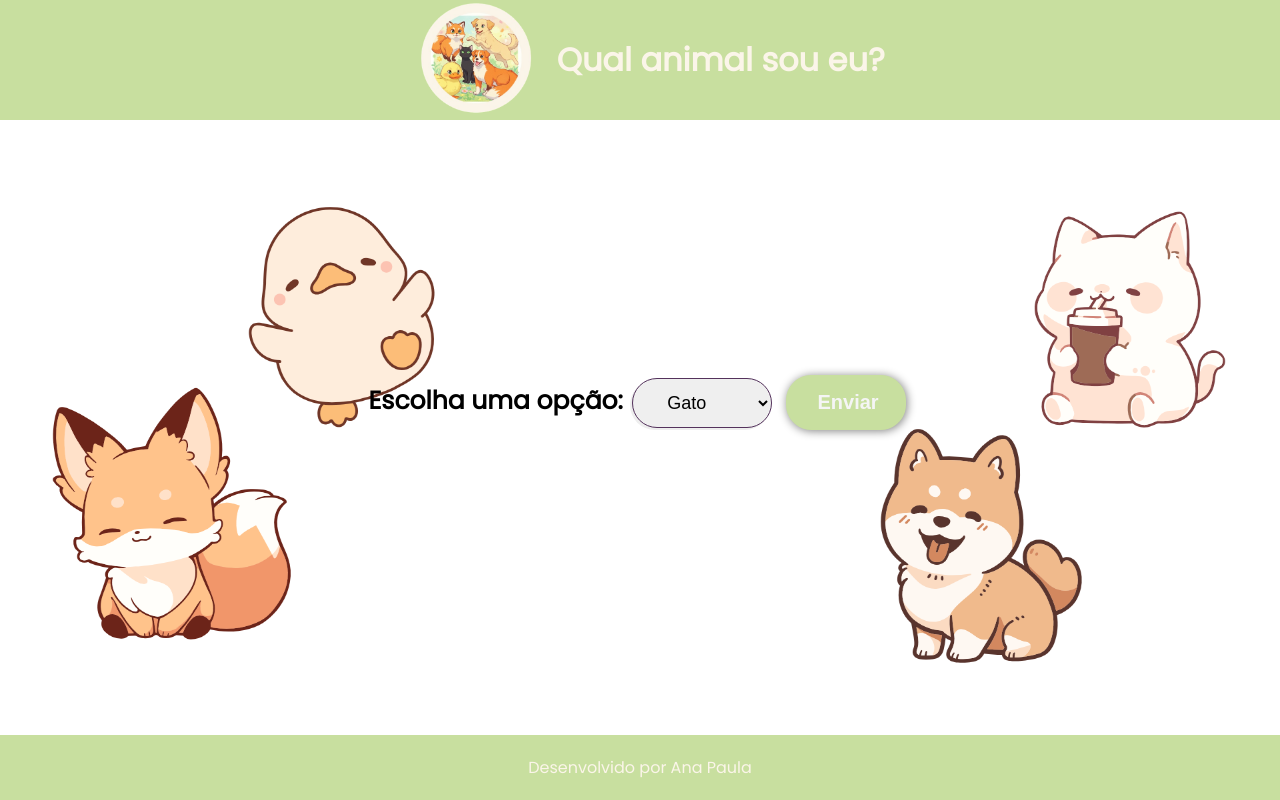
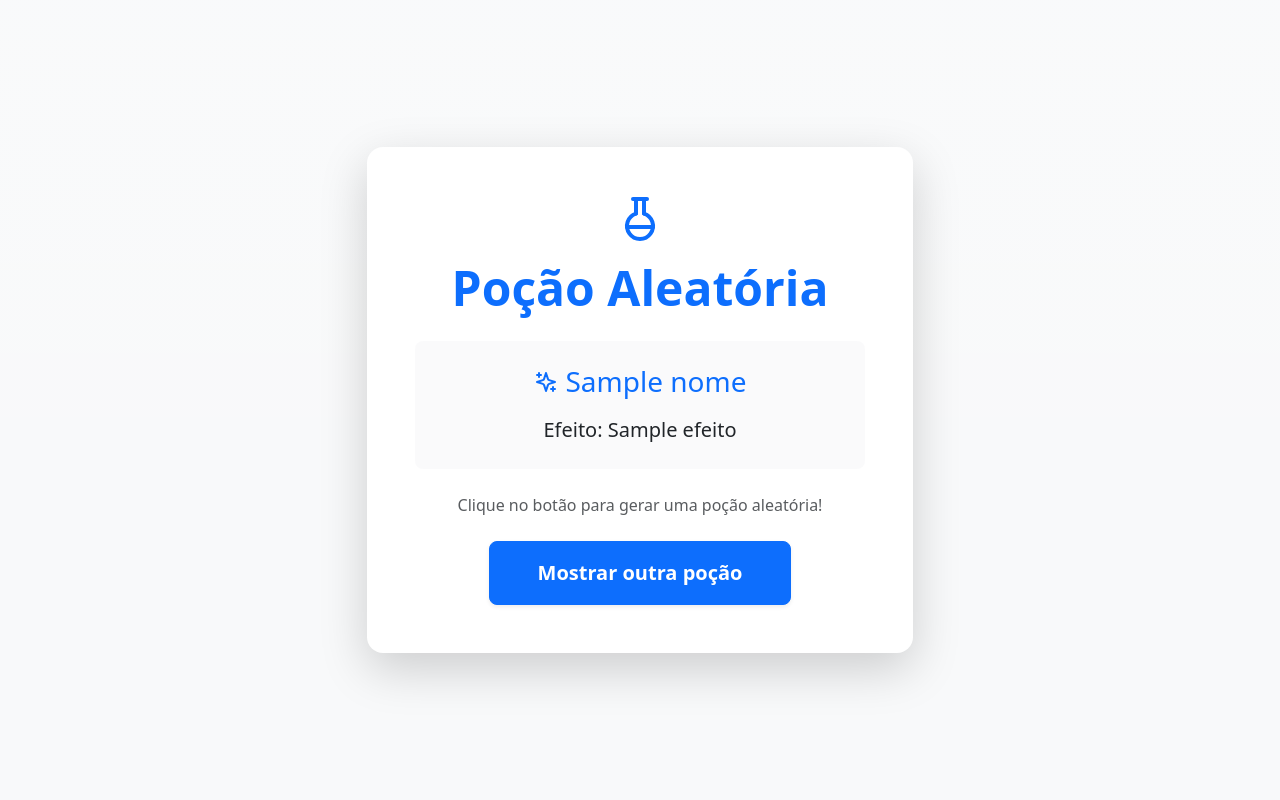
Before and after one commit to AnaPaulaMaximo/q-animal-sou-eu, a Flask app: template templates/index.html in a window 1280 px wide. Run offline with Flask 3, Linux system fonts and the light colour scheme; the template is opened without the code that fills it: most values are stand-ins (such as "Sample title", 1, 10 or a date in 2020).

Commit message:
primeiro commit

```diff
--- a/app.py
+++ b/app.py
@@ -1,95 +1,34 @@
-from flask import Flask, request, render_template
+from flask import Flask, render_template, request
 import requests
+import random
 
 app = Flask(__name__)
 
+API_ENDPOINT = 'https://wizard-world-api.herokuapp.com/Elixirs'
+
 @app.route('/', methods=['GET', 'POST'])
-def index():
-    if request.method == 'GET':
-        return render_template('index.html')
+def render_potion():
+    nome_pocao = None
+    efeito_pocao = None
+    erro = None
 
-    escolha = request.form.get('escolha', None)
+    if request.method == 'POST':
+        try:
+            response = requests.get(API_ENDPOINT)
+            if response.status_code == 200:
+                dados = response.json()
+                if dados:
+                    pocao_aleatoria = random.choice(dados)
+                    nome_pocao = pocao_aleatoria.get('name', 'Poção Desconhecida')
+                    efeito_pocao = pocao_aleatoria.get('effect', 'Efeito desconhecido')
+                else:
+                    erro = "Nenhuma poção encontrada na API!"
+            else:
+                erro = f"Erro na API: {response.status_code}"
+        except requests.exceptions.RequestException as e:
+            erro = f"Erro ao conectar com a API"
 
-    if not escolha:
-        return render_template('index.html', erro="Você precisa fazer uma escolha!")
-
-    if escolha == 'cat':
-        return render_cat()
-    elif escolha == 'fox':
-        return render_fox()
-    elif escolha == 'dog':
-        return render_dog()
-    else:
-        return render_duck()
-
-
-@app.route('/cat', methods=['GET', 'POST'])
-def render_cat():
-    API_ENDPOINT = 'https://api.thecatapi.com/v1/images/search'
-    if request.method == 'GET':
-        return render_template('cat.html')
-
-    response = requests.get(API_ENDPOINT)
-
-    if response.status_code == 200:
-        dados = response.json()
-        url_imagem = dados[0]['url']
-        return render_template('cat.html', url_img=url_imagem)
-    else:
-        print(response.status_code)
-        return render_template('cat.html', erro="Erro no sistema! O gato sumiu!")
-
-
-@app.route('/fox', methods=['GET', 'POST'])
-def render_fox():
-    API_ENDPOINT = 'https://randomfox.ca/floof/'
-    if request.method == 'GET':
-        return render_template('fox.html')
-
-    response = requests.get(API_ENDPOINT)
-
-    if response.status_code == 200:
-        dados = response.json()
-        url_imagem = dados['image']
-        return render_template('fox.html', url_img=url_imagem)
-    else:
-        print(response.status_code)
-        return render_template('fox.html', erro="Erro no sistema! A raposa sumiu!")
-
-
-@app.route('/dog', methods=['GET', 'POST'])
-def render_dog():
-    API_ENDPOINT = 'https://random.dog/woof.json'
-    if request.method == 'GET':
-        return render_template('dog.html')
-
-    response = requests.get(API_ENDPOINT)
-
-    if response.status_code == 200:
-        dados = response.json()
-        url_imagem = dados['url']
-        return render_template('dog.html', url_img=url_imagem)
-    else:
-        print(response.status_code)
-        return render_template('dog.html', erro="Erro no sistema! O cachorro sumiu!")
-
-
-@app.route('/duck', methods=['GET', 'POST'])
-def render_duck():
-    API_ENDPOINT = 'https://random-d.uk/api/random'
-    if request.method == 'GET':
-        return render_template('duck.html')
-
-    response = requests.get(API_ENDPOINT)
-
-    if response.status_code == 200:
-        dados = response.json()
-        url_imagem = dados['url']
-        return render_template('duck.html', url_img=url_imagem)
-    else:
-        print(response.status_code)
-        return render_template('duck.html', erro="Erro no sistema! O pato sumiu!")
-
+    return render_template('index.html', nome=nome_pocao, efeito=efeito_pocao, erro=erro)
 
 if __name__ == '__main__':
     app.run(debug=True)
--- a/static/style.css
+++ b/static/style.css
@@ -1,138 +1,24 @@
-
-@import url('https://fonts.googleapis.com/css2?family=Poppins&display=swap');
-@import url('https://fonts.googleapis.com/css2?family=Caveat:wght@400..700&display=swap');
-
-
-* {
-    margin: 0;
-    padding: 0;
-    box-sizing: border-box;
-}
 body {
-    height: 100vh;
-    font-family: 'Poppins', sans-serif;
-    background-color: #f5f5f5;
-    display: flex;
-    flex-direction: column;
-}
-header{
-    height: 15vh;
-    padding: 20px 0;
-    background-color: #c8df9f;
-    color: #fbf5e9;
-    display: flex;
-    justify-content: center;
-    align-items: center;
-    flex-direction: row;
-}
-header img {
-    height: 190%;
-    margin: 0 20px;
-}
-main {
-    flex: 1;
-    display: flex;
-    justify-content: flex-start;
-    align-items: center;
-    flex-direction: column;
-    background-image: url('/static/img/fundo.png');
-    background-size: cover;
-    background-position: center;
-    background-repeat: no-repeat;
-    height: 100vh;
-    text-align: center;
+    background: linear-gradient(135deg, #f5f7fa 0%, #c3cfe2 100%);
 }
 
-.container {
-    width: 800px;
-    display: flex;
-    align-items: center;
-    flex-direction: column;
+.card {
+    border: none;
+    border-radius: 1rem;
+    background: rgba(255, 255, 255, 0.95);
 }
 
-
-.form {
-    width: 800px;
-    height: 70px;
-    text-align: center;
-    margin-bottom: 20px;
-    padding-top: 250px;
-}
-.form label {
-    font-size: 25px;
-    font-weight: 600;
-}
-.form select {
-    width: 140px;
-    height: 15px;
-    margin: 5px;
-    padding: 5px;
-    border: 1px solid #54325C;
-    border-radius: 25px;
-    padding: 0 30px;
-    border: 1px solid #54325C;
-    box-shadow: -2px 2px #eee;
-    height: 50px;
-    font-size: 18px;
-}
-.form button {
-    width: 120px;
-    height: 55px;
-    margin: 5px;
-    padding: 3px;
-    background-color: #c8df9f;
-    border: 1px solid #c8df9f;
-    border-radius: 25px;
-    color: #f5f5f5;
-    padding: 0 30px;
-    font-size: 20px;
-    font-weight: 600;
-    box-shadow: 1px 1px 10px gray;
-    transition: 0.5s ease-in;
-}
-.form button:hover {
-    background-color: #c8df9f;
-    color: #f5f5f5;
-}
-.animal {
-    margin-top: 50px;
-    width: 700px;
-    height: 450px;
-    display: flex;
-    justify-content: flex-end;
-    align-items: center;
-    flex-direction: column;
-    border: 20px solid #fff;
-    box-shadow: 10px 10px 10px #a4a4a4;
-    background-color: #fff;
+.btn-primary {
+    background: linear-gradient(to right, #4776E6, #8E54E9);
+    border: none;
+    transition: transform 0.2s;
 }
 
-.animal img {
-    width: 100%;
-    height: 350px;
-    object-fit: cover;
-}
-.animal p{
-    width: 100%;
-    height:50px;
-    color: #070353;
-    font-size: 2em;
-    text-align: center;
-    padding: 14px;
-    font-weight: 800;
-    font-family: "Caveat", serif;
-    font-optical-sizing: auto;
-    font-style: normal;
+.btn-primary:hover {
+    transform: translateY(-2px);
+    background: linear-gradient(to right, #4776E6, #8E54E9);
 }
 
-a {
-    text-decoration: none;
+.potion-icon {
+    color: #4776E6;
 }
-
-footer {
-    width: 100%;
-    padding: 20px 0;
-    background-color: #c8df9f;
-    color: #fbf5e9;
-    text-align: center;
-}
--- a/templates/index.html
+++ b/templates/index.html
@@ -1,36 +1,53 @@
+<!-- UTILIZEI O BOLT PARA ESTILIZAR -->
 <!DOCTYPE html>
-<html lang="pt-br">
+<html lang="en">
 <head>
     <meta charset="UTF-8">
     <meta name="viewport" content="width=device-width, initial-scale=1.0">
-    <title>Qual animal sou eu?</title>
-    <link rel="stylesheet" href="static/style.css">
+    <title>Poção Aleatória</title>
+    <link href="https://cdn.jsdelivr.net/npm/bootstrap@5.3.3/dist/css/bootstrap.min.css" rel="stylesheet">
 </head>
-<body>
-    <header>
-        <img src="static/img/logo.png" alt="logo">
-        <h1>Qual animal sou eu?</h1>
-    </header>
-    <main>
-        <div id="fundo">
-        <div class="container">
-            <div class="form">
-                <form action="/" method="post">
-                    <label>Escolha uma opção:</label>
-                    <select name="escolha">
-                        <option value="cat">Gato</option>
-                        <option value="dog">Cachorro</option>
-                        <option value="duck">Pato</option>
-                        <option value="fox">Raposa</option>
-                    </select>
-                    <button type="submit">Enviar</button>
-                </form>
+<body class="bg-light bg-gradient min-vh-100 d-flex align-items-center justify-content-center py-5">
+    <div class="container">
+        <div class="row justify-content-center">
+            <div class="col-md-6">
+                <div class="card border-0 shadow-lg rounded-4">
+                    <div class="card-body text-center p-5">
+                        <div class="mb-3">
+                            <svg xmlns="http://www.w3.org/2000/svg" width="48" height="48" viewBox="0 0 24 24" fill="none" stroke="currentColor" stroke-width="2" stroke-linecap="round" stroke-linejoin="round" class="text-primary"><path d="M10 2v7.31"></path><path d="M14 9.3V2"></path><path d="M8.5 2h7"></path><path d="M14 9.3a6.5 6.5 0 1 1-4 0"></path><path d="M5.52 16h12.96"></path></svg>
+                        </div>
+                        <h1 class="display-5 mb-4 fw-bold text-primary">Poção Aleatória</h1>
+
+                        <div id="potionResult" class="mb-4 p-4 bg-light bg-opacity-75 rounded-3">
+                            {% if nome %}
+                                <h2 class="h3 mb-3 text-primary d-flex align-items-center justify-content-center">
+                                    <svg xmlns="http://www.w3.org/2000/svg" width="24" height="24" viewBox="0 0 24 24" fill="none" stroke="currentColor" stroke-width="2" stroke-linecap="round" stroke-linejoin="round" class="me-2"><path d="m12 3-1.912 5.813a2 2 0 0 1-1.275 1.275L3 12l5.813 1.912a2 2 0 0 1 1.275 1.275L12 21l1.912-5.813a2 2 0 0 1 1.275-1.275L21 12l-5.813-1.912a2 2 0 0 1-1.275-1.275L12 3Z"></path><path d="M5 3v4"></path><path d="M19 17v4"></path><path d="M3 5h4"></path><path d="M17 19h4"></path></svg>
+                                    {{ nome }}
+                                </h2>
+                                <p class="lead mb-0"><strong>Efeito:</strong> {{ efeito }}</p>
+                            {% elif erro %}
+                                <p style="color: red;">{{ erro }}</p>
+                            {% endif %}
+                        </div>
+
+                        <p id="initialMessage" class="text-muted mb-4">Clique no botão para gerar uma poção aleatória!</p>
+
+                        <form method="POST">
+                            <button
+                                type="submit"
+                                class="btn btn-primary btn-lg px-5 py-3 shadow-sm rounded-3 fw-semibold"
+                                style="transition: transform 0.2s"
+                                onmouseover="this.style.transform='translateY(-2px)'"
+                                onmouseout="this.style.transform='translateY(0)'"
+                            >
+                                Mostrar outra poção
+                            </button>
+                        </form>
+                    </div>
+                </div>
             </div>
         </div>
     </div>
-    </main>
-    <footer>
-        <p>Desenvolvido por Ana Paula</p>
-    </footer>
+    <script src="https://cdn.jsdelivr.net/npm/bootstrap@5.3.3/dist/js/bootstrap.bundle.min.js"></script>
 </body>
 </html>
```
Also changed, not shown: templates/cat.html (deleted, +0 -32 lines), templates/dog.html (deleted, +0 -32 lines), templates/duck.html (deleted, +0 -32 lines), templates/fox.html (deleted, +0 -32 lines), 1 other file.
